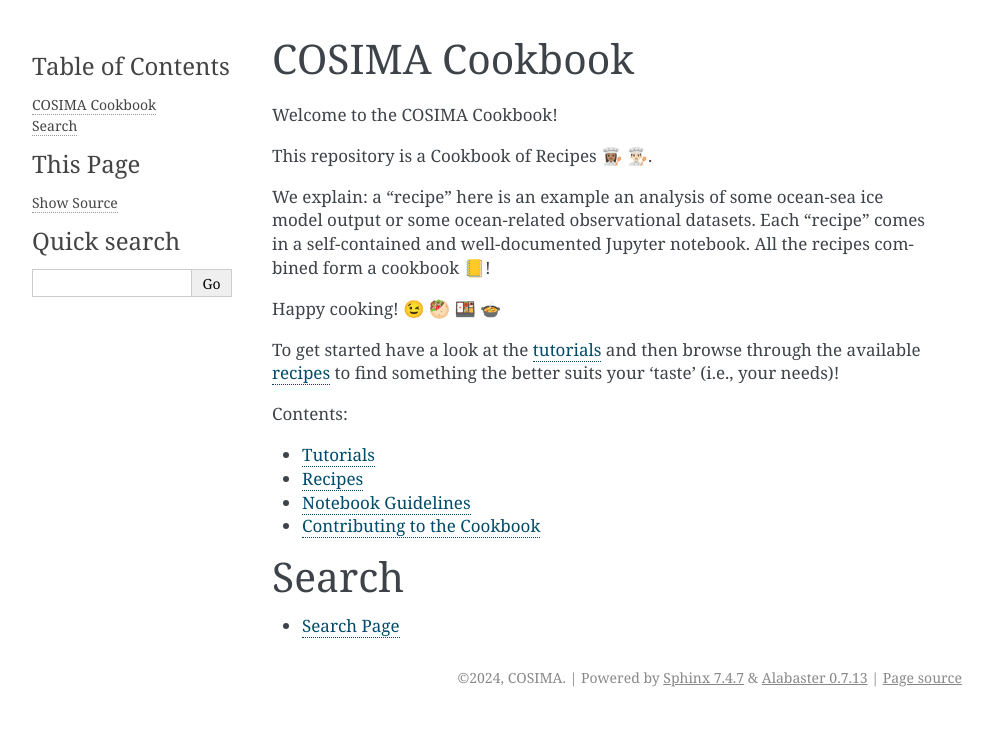
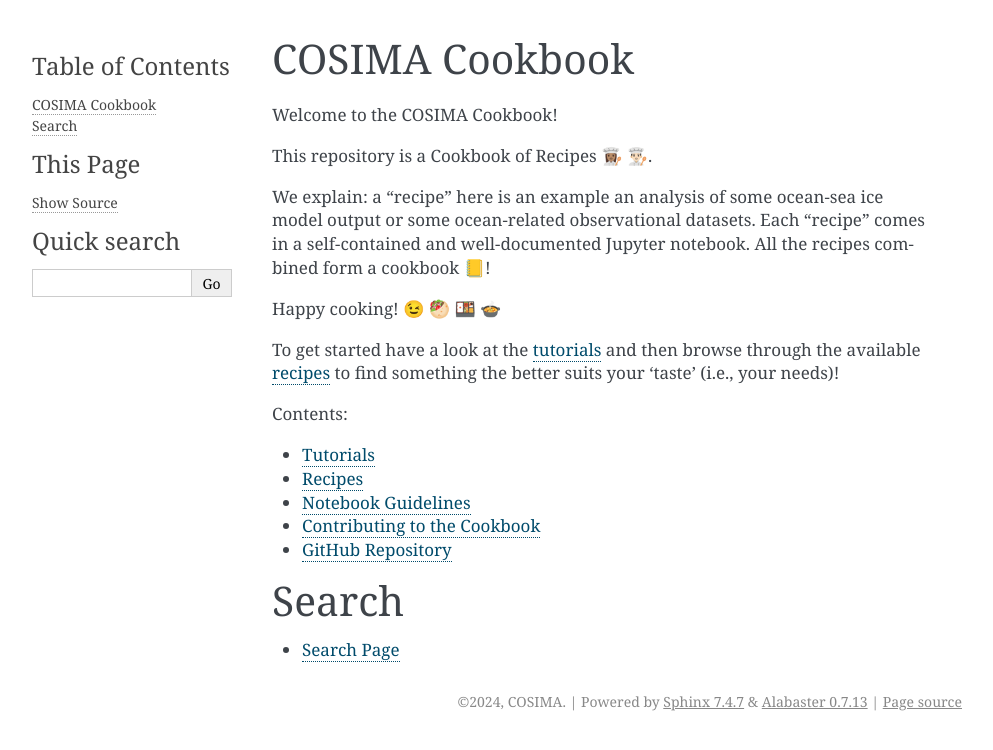
Before and after one commit to COSIMA/cosima-recipes, a Sphinx documentation site: the page built from docs/index.rst, in a window 1280 px wide. Shown: the top 750 px of the page, without its empty margins (148-1141 px from the left). Built offline with Sphinx 7.4.7, drawn with Linux system fonts in a browser that asks for light colours.

Commit message:
Add link to GitHub repository in toctree

```diff
--- a/docs/index.rst
+++ b/docs/index.rst
@@ -31,6 +31,7 @@ available recipes_ to find something the better suits your 'taste' (i.e., your n
    recipes
    guidelines
    contributing
+   GitHub Repository <https://github.com/cosima/cosima-recipes>
 
 
 Search
```
